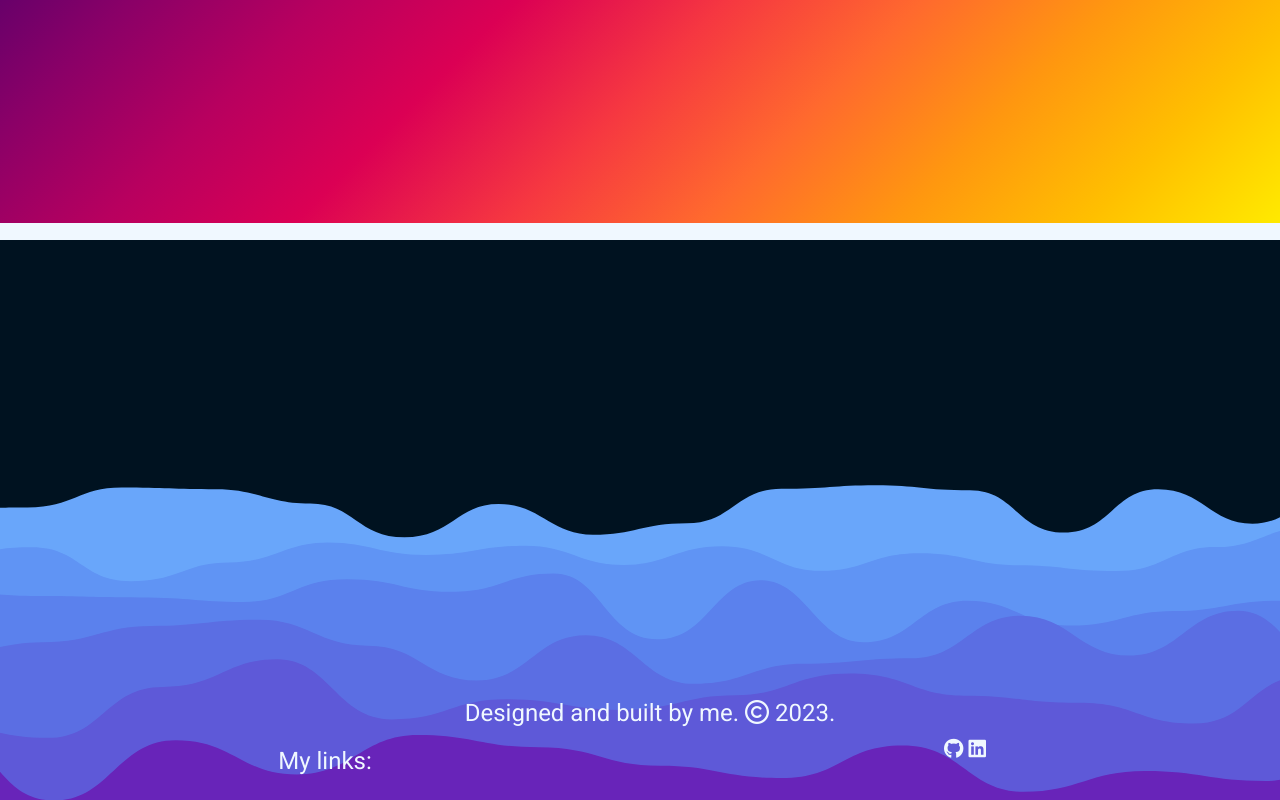
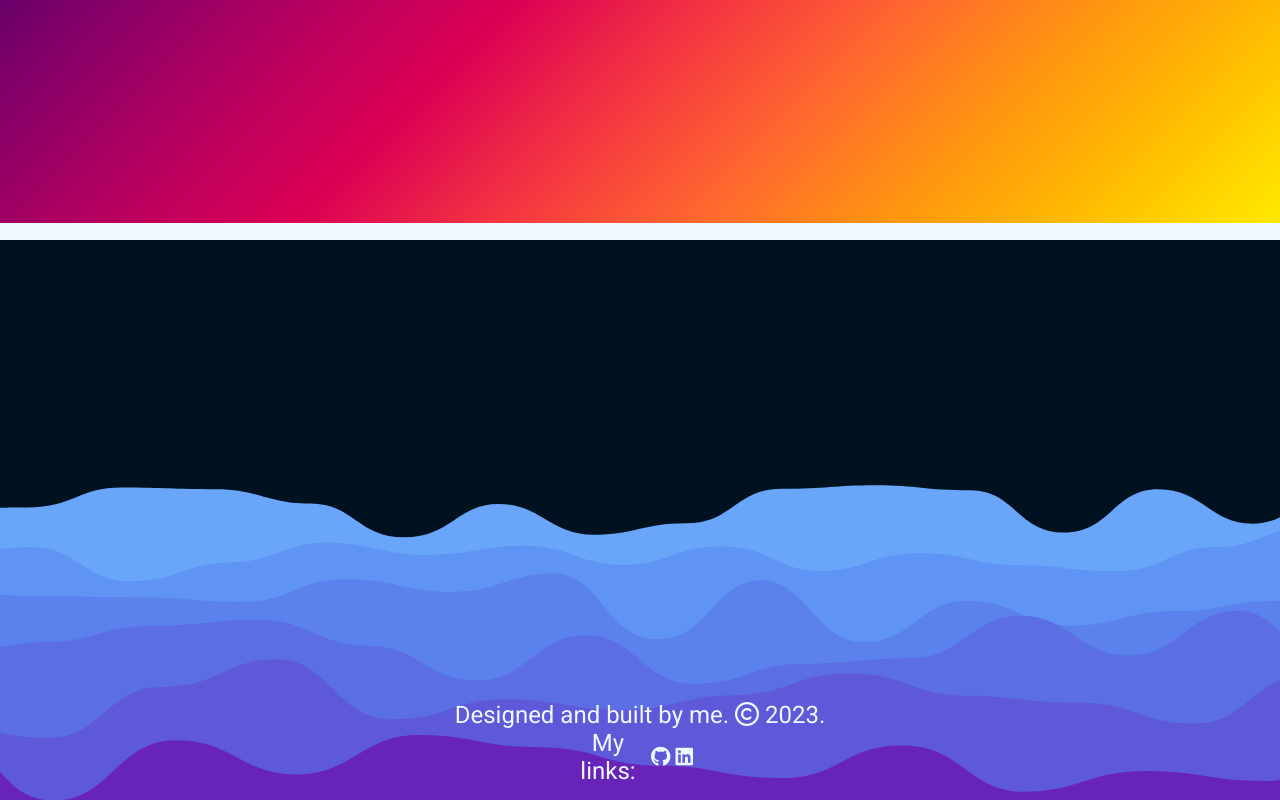
Before and after one commit to jose-few/portfolio, a SvelteKit app: page / in a window 1280 px wide. Shown: the part 1215-2015 px from the top of the page. Built offline with nearby package versions, Linux system fonts and the light colour scheme; a web font is replaced by a local one.

Commit message:
Small updates again?

```diff
--- a/src/routes/+layout.svelte
+++ b/src/routes/+layout.svelte
@@ -20,7 +20,7 @@
     <div class="footCont">
         <p class="footText">Designed and built by me. <i class="fa-regular fa-copyright"></i> 2023.</p>
         <div class="linkCont">
-            <p class="footText">My links:</p>
+            <p class="footText" id="myLinks">My links:</p>
             <div class="links">
                 <a href="https://github.com/jose-few"><i class="fa-brands fa-github"></i></a>
                 <a href="https://www.linkedin.com/in/joseph-few-1a033b207/"><i class="fa-brands fa-linkedin"></i></a>
@@ -60,23 +60,27 @@
     :global(.footCont) {
         width: 100%;
         position: absolute;
-        margin: 0;
+        margin: auto;
         bottom: 15px;
     }
     :global(.footText) {
-        width: 100%;
+        width: 50%;
         position: relative;
-        margin: 10px;
+        margin: auto;
     }
     :global(.links) {
-        width: 100%;
+        width: 10%;
         position: relative;
+        margin: 0;
     }
     :global(.linkCont) {
-        width: 100%;
+        width: 50%;
         display:flex;
         flex-direction: row;
         position: relative;
+        margin: auto;
+        align-items: center;
+        justify-content: center;
     }
     :global(.links i) {
         size: 1.25rem;
@@ -151,6 +155,10 @@
         border-radius: 10px;
         -webkit-box-shadow: inset 0 0 6px rgba(0,0,0,.3);
         background-color: #555;
+    }
+    #myLinks {
+        width: 10%;
+        margin: 0;
     }
     .navholder {
         height: 400px;
```
